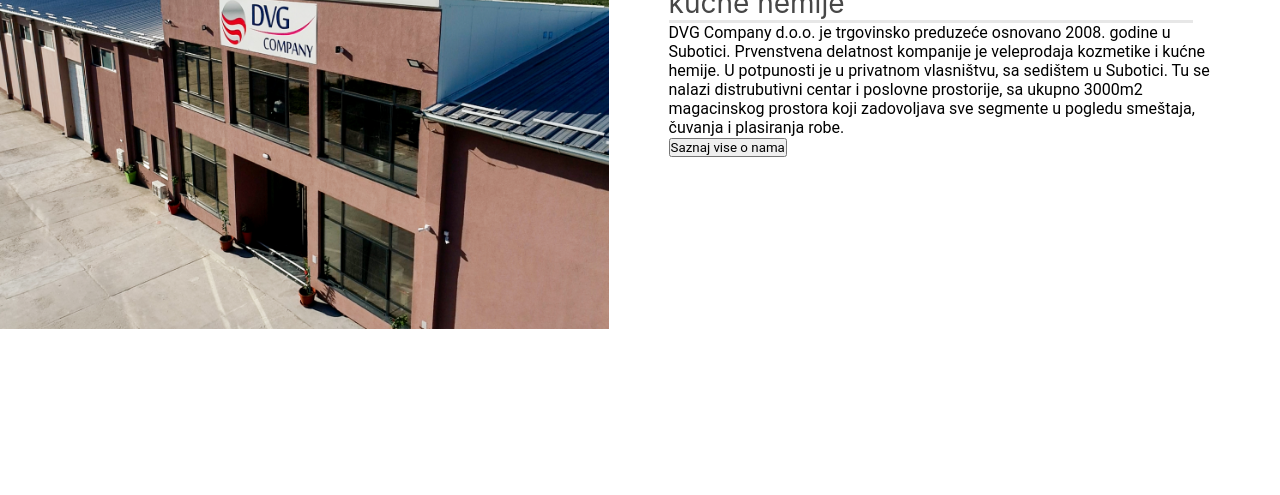
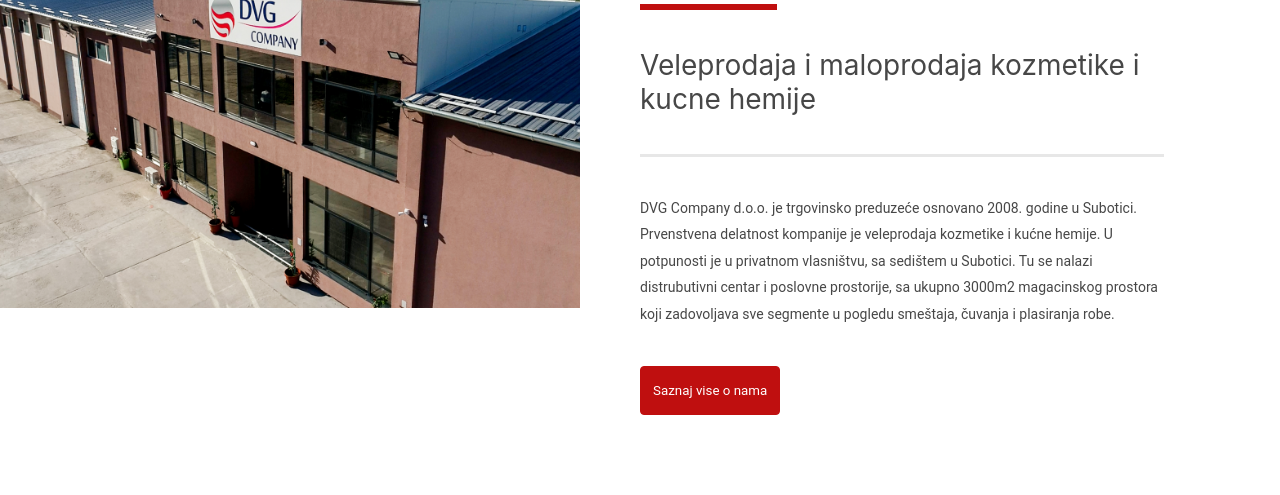
Before and after one commit to bujakkristijan/internship-studio-present, a plain HTML site: page index.html in a window 1280 px wide. Shown: the part 957-1452 px from the top of the page. Before the commit the page ends 1370 px from the top, so only its background shows below. Drawn offline with Linux system fonts and the light colour scheme.

Commit message:
more-about-us container uradjen, slika i sav tekst zavrseni u css-u

```diff
--- a/styles.css
+++ b/styles.css
@@ -88,6 +88,7 @@
     font-family: 'Roboto Condensend';
     font-weight: 400;
     font-size: 16px;
+    white-space: nowrap; /* da ne prelama u novi red */
 }
 
 .tab-description{
@@ -149,6 +150,8 @@
     background-color: #BF0F0F;
     height: 6px;
     width: 137px;
+    margin-top: 20px;
+    margin-bottom: 38px;
 }
 
 .subtitle-more-about-us{
@@ -156,6 +159,7 @@
     color: #474747;
     font-weight: 400;
     font-size: 28px;
+    margin-bottom: 38px;
 }
 
 .line2-more-about-us{
@@ -165,5 +169,27 @@
 }
 
 .more-about-us-box-container.text-box{
-    padding-right: 60px;
+    padding-right: 120px;
+    padding-top: 38px;
 }
+
+.description-more-about-us{
+    font-size: 14px;
+    font-weight: 400;
+    color: #474747;
+    margin-top: 38px;
+    margin-bottom: 38px;
+    line-height: 1.9; /* ovako kad stavim, tacno u ravni button bude sa slikom, mada postoji bolji nacin da se uradi */
+
+}
+
+.button-more-about-us{
+    background-color: #BF0F0F;
+    padding-top: 16px;
+    padding-bottom: 16px;
+    color: white;
+    padding-left: 12px;
+    padding-right: 12px;
+    border: 1px solid #BF0F0F;
+    border-radius: 4px;
+}
```
